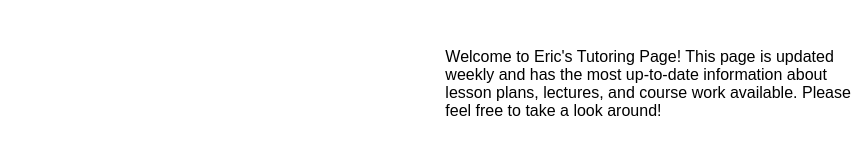
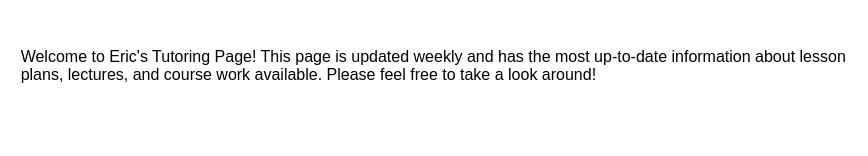
Before and after one commit to Echo162/Project-2, a plain HTML site: page index.html in a window 1280 px wide. Shown: the part 300-456 px from the top of the page, 412-1280 px from the left. Drawn offline with Linux system fonts and the light colour scheme.

Commit message:
Update main.css

```diff
--- a/main.css
+++ b/main.css
@@ -13,7 +13,7 @@
   grid-row: 2;
 }
 .three {
-  grid-column: 3 / 4;
+  grid-column: 2 / 4;
   grid-row: 3 / 4;
 }
 .four {
```
